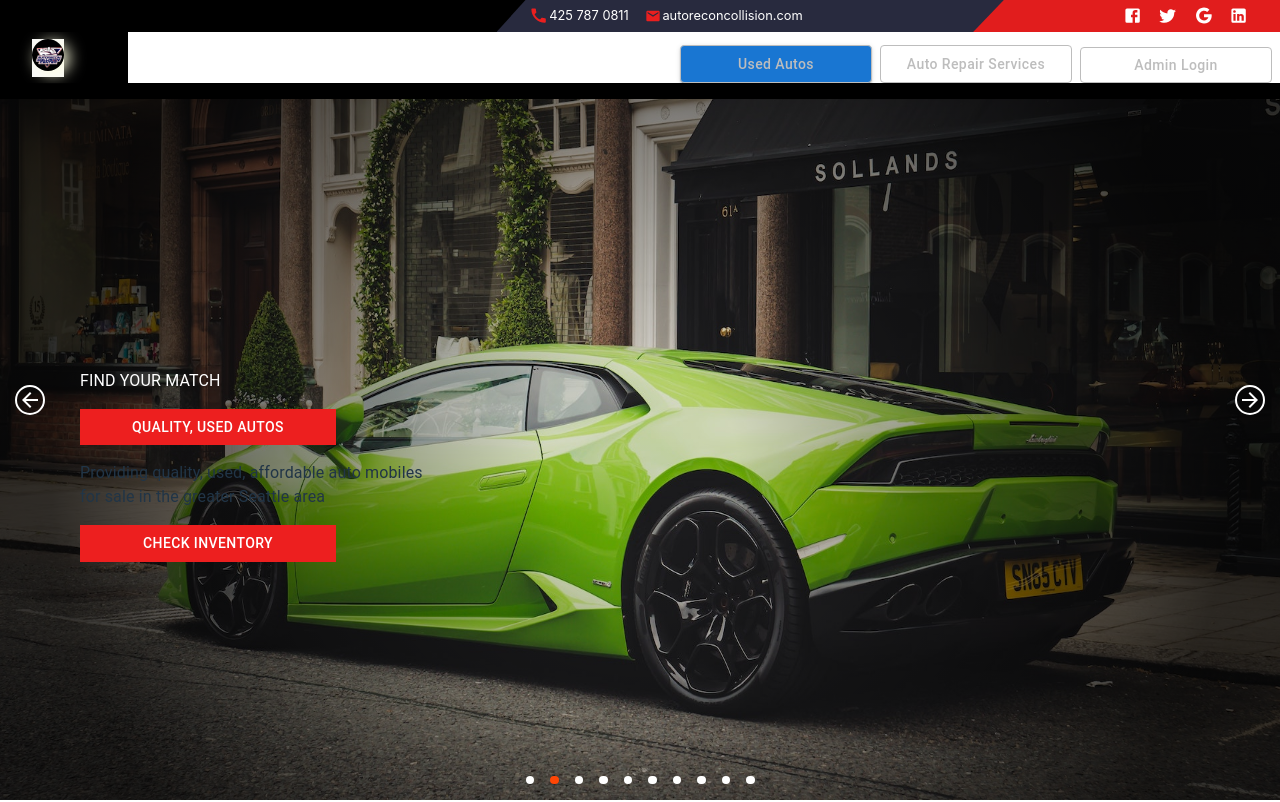
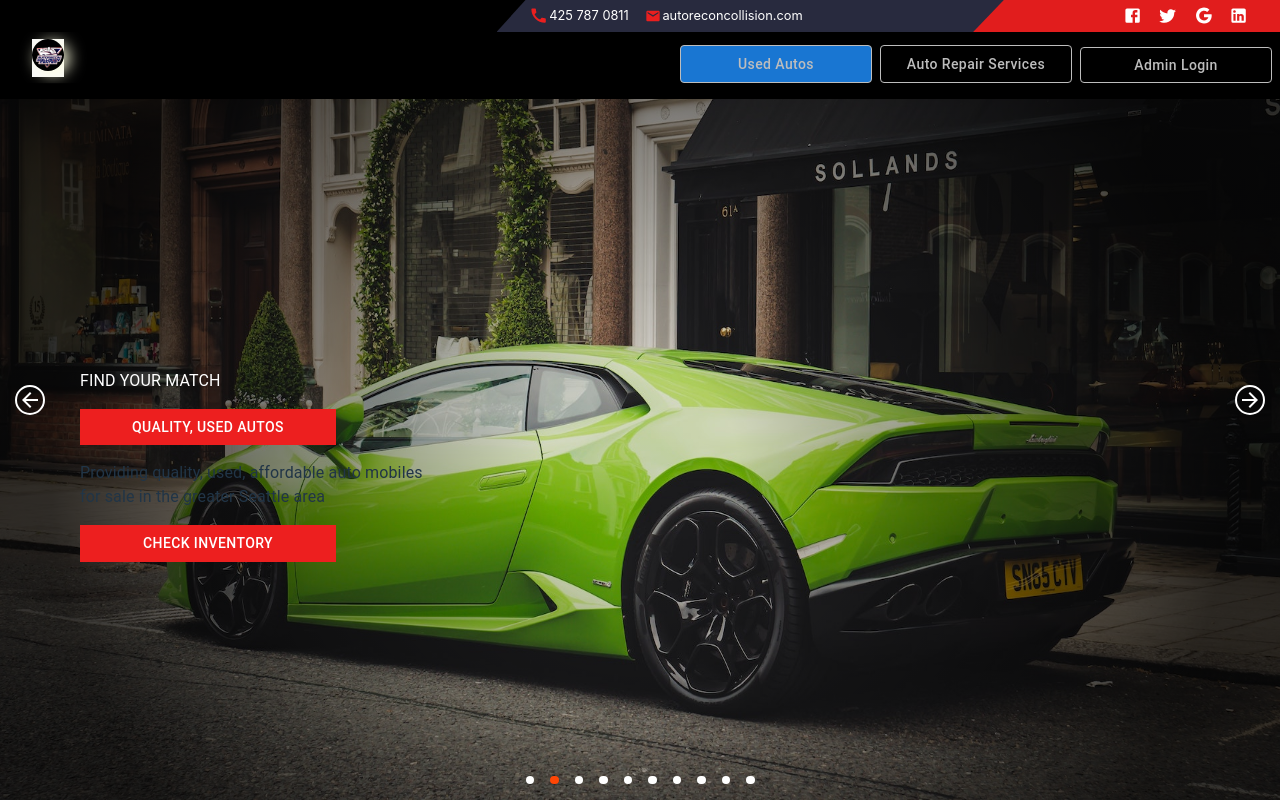
Before and after one commit to pflaquer/car-dealership, a React (Vite) app: page / in a window 1280 px wide. Shown: the top 802 px of the page. Built offline with nearby package versions, Linux system fonts and the light colour scheme.

Commit message:
Update MainMenu.tsx

```diff
--- a/src/components/MainMenu/MainMenu.tsx
+++ b/src/components/MainMenu/MainMenu.tsx
@@ -215,7 +215,7 @@ function MainMenu() {
 
             <Box
               sx={{
-                bgcolor: "#fff",
+                bgcolor: "#000000",
                 width: "100%",
                 display: "flex",
                 alignItems: "flex-end",
```
